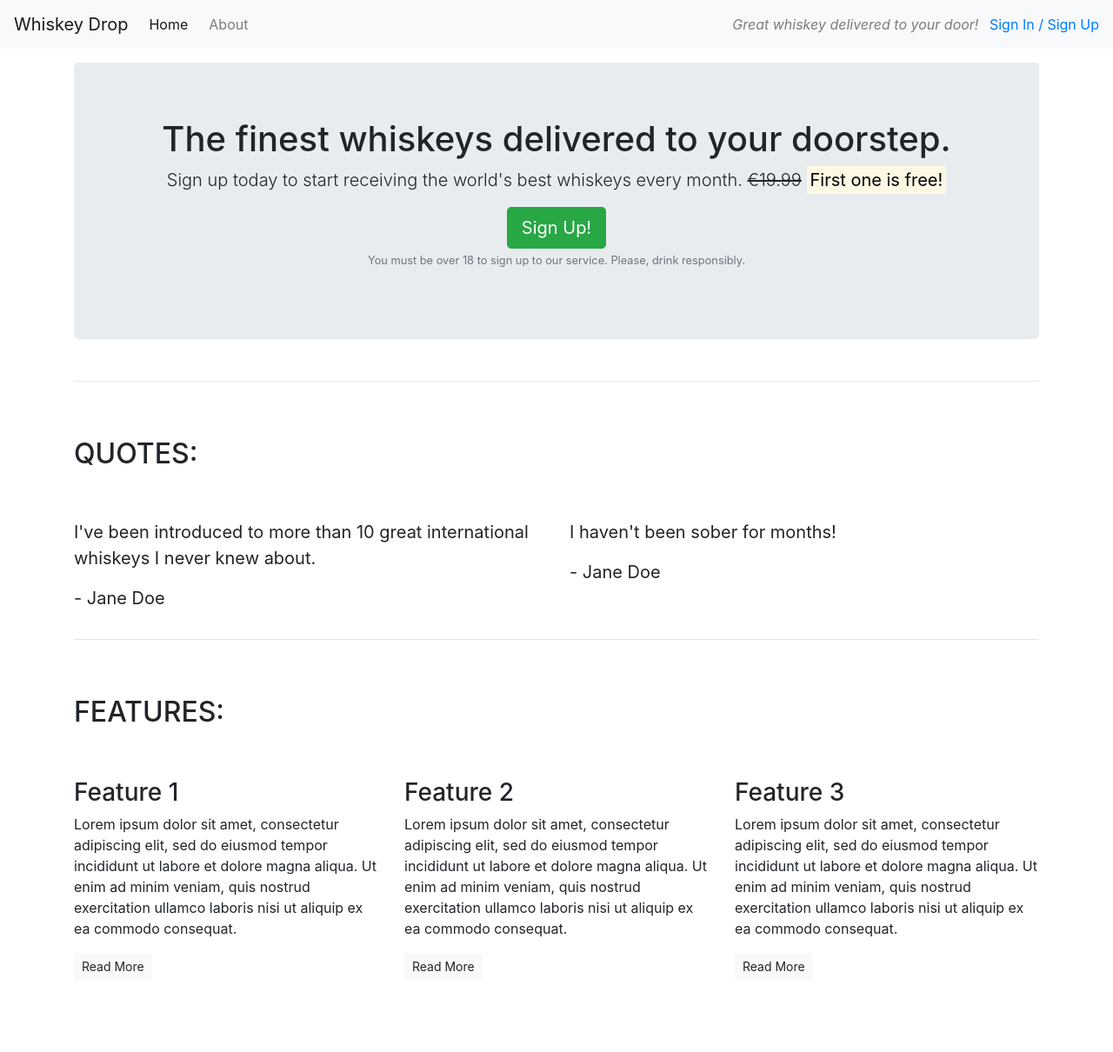
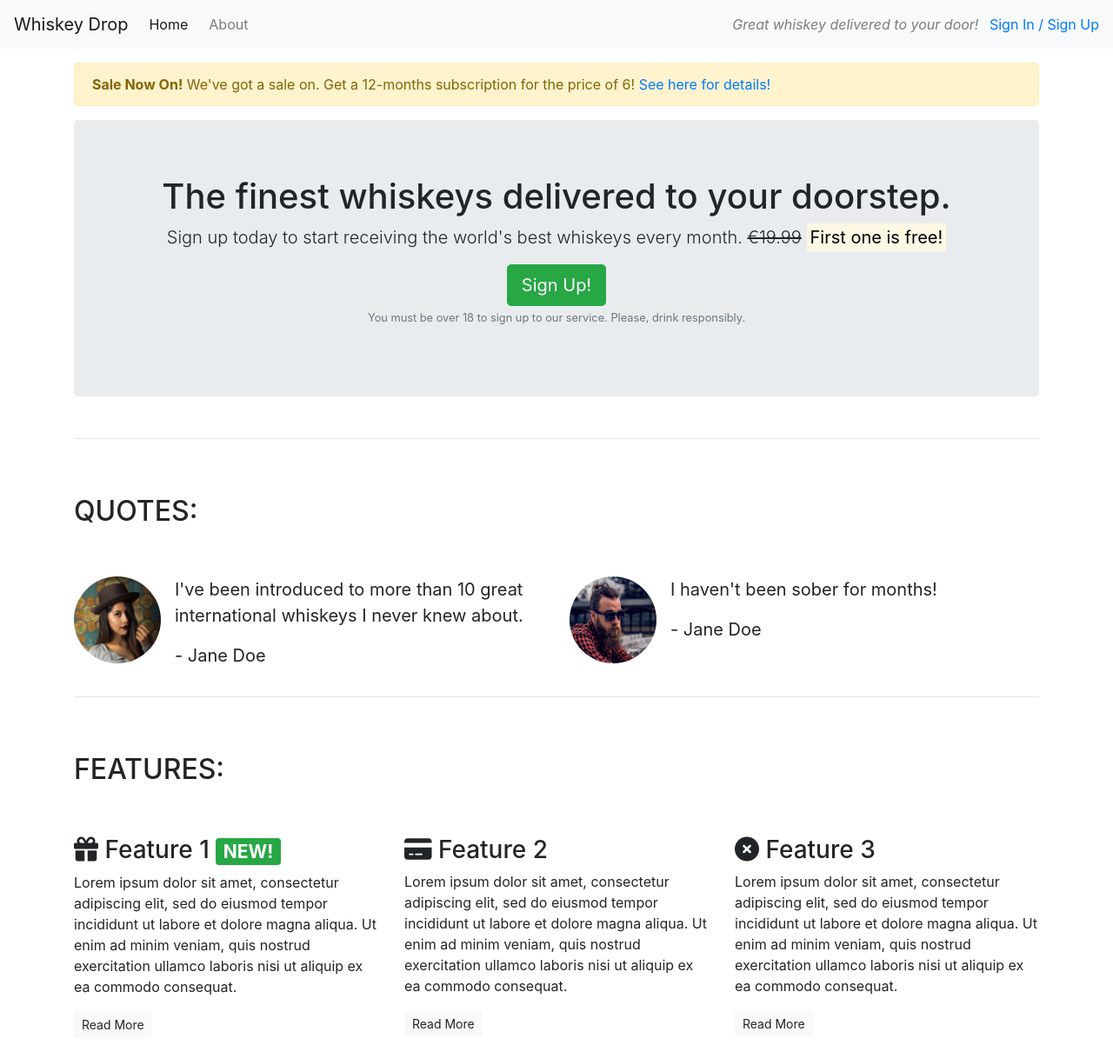
Before and after one commit to dboyev/bootstrap4, a plain HTML site: page index.html in a window 1280 px wide. Shown: the whole page at 87% size. Before the commit the page ends 1143 px from the top, so only its background shows below. Drawn offline with nearby package versions, Linux system fonts and the light colour scheme.

Commit message:
Add pictures, icons and allert

```diff
--- a/index.html
+++ b/index.html
@@ -6,6 +6,7 @@
     <title>Whiskey Drop | Tate a new whiskey every month</title>
     <meta name="viewport" content="width=device-width, initial-scale=1.0">
     <link rel="stylesheet" href="https://stackpath.bootstrapcdn.com/bootstrap/4.1.3/css/bootstrap.min.css">
+    <script src="https://kit.fontawesome.com/e25edaea56.js" crossorigin="anonymous"></script>
 </head>
 <body>
     <nav class="navbar navbar-light bg-light navbar-expand-sm">
@@ -21,6 +22,14 @@
         </div>
     </nav>
     <article class="container mt-3">
+        <div class="row d-none d-sm-block">
+            <div class="col-12">
+                <div class="alert alert-warning">
+                    <strong>Sale Now On!</strong> We've got a sale on. Get a 12-months subscription for the price of
+                        6! <a href="">See here for details!</a>
+                </div>
+            </div>
+        </div>
         <!-- Callout -->
         <div class="row">
             <div class="col-12">
@@ -49,16 +58,30 @@
             </div>
             <div class="row">
                 <div class="col-12 col-md-6">
+                    <div class="media">
+                        <div class="d-none d-sm-block">
+                            <img src="images/girl-image.png" class="rounded-circle mr-3" height="100" width="100">
+                        </div>
+                        <div class="media-body">
                             <blockquote class="blockquote">
                                 <p>I've been introduced to more than 10 great international whiskeys I never knew about.</p>
                                 <p>- Jane Doe</p>
                             </blockquote>
                         </div>
+                    </div>
+                </div>
                 <div class="col-12 col-md-6">
+                    <div class="media">
+                        <div class="d-none d-sm-block">
+                            <img src="images/guy-image.png" class="rounded-circle mr-3" height="100" width="100">
+                        </div>
+                        <div class="media-body">
                             <blockquote class="blockquote">
                                 <p>I haven't been sober for months!</p>
                                 <p>- Jane Doe</p>
                             </blockquote>
+                        </div>
+                    </div>
                 </div>
             </div>
         </section>
@@ -75,21 +98,21 @@
             <div class="row">
                 <div class="col-12 col-md-6 col-lg-4">
                     <div class="feature">
-                        <h3>Feature 1</h3>
+                        <h3><i class="fas fa-gift d-none d-sm-inline"></i> Feature 1 <span class="badge badge-success">NEW!</span></h3>
                         <p>Lorem ipsum dolor sit amet, consectetur adipiscing elit, sed do eiusmod tempor incididunt ut labore et dolore magna aliqua. Ut enim ad minim veniam, quis nostrud exercitation ullamco laboris nisi ut aliquip ex ea commodo consequat.</p>
                         <p><a class="btn btn-sm btn-light" href="">Read More</a></p>
                     </div>
                 </div>
                 <div class="col-12 col-md-6 col-lg-4">
                     <div class="feature">
-                        <h3>Feature 2</h3>
+                        <h3><i class="fas fa-credit-card d-none d-sm-inline"></i> Feature 2</h3>
                         <p>Lorem ipsum dolor sit amet, consectetur adipiscing elit, sed do eiusmod tempor incididunt ut labore et dolore magna aliqua. Ut enim ad minim veniam, quis nostrud exercitation ullamco laboris nisi ut aliquip ex ea commodo consequat.</p>
                         <p><a class="btn btn-sm btn-light" href="">Read More</a></p>
                     </div>
                 </div>
                 <div class="col-12 d-md-none d-lg-block col-lg-4">
                     <div class="feature">
-                        <h3>Feature 3</h3>
+                        <h3><i class="fas fa-times-circle d-none d-sm-inline"></i> Feature 3</h3>
                         <p>Lorem ipsum dolor sit amet, consectetur adipiscing elit, sed do eiusmod tempor incididunt ut labore et dolore magna aliqua. Ut enim ad minim veniam, quis nostrud exercitation ullamco laboris nisi ut aliquip ex ea commodo consequat.</p>
                         <p><a class="btn btn-sm btn-light" href="">Read More</a></p>
                     </div>
```
Also changed, not shown: images/girl-image.png (added), images/guy-image.png (added). Lines whose indentation alone changed are shown as unchanged.
